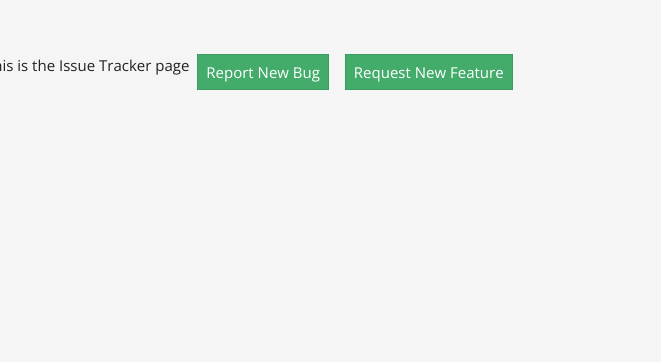
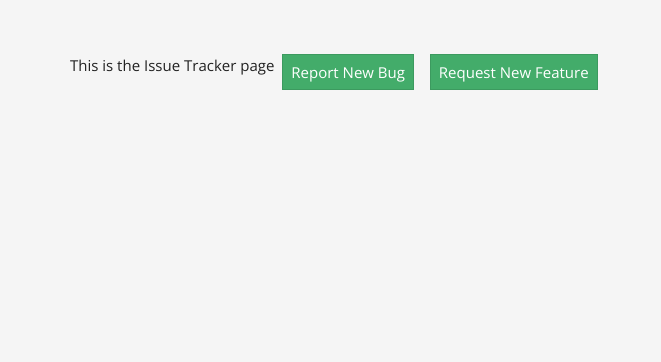
Before and after one commit to kes2401/issue-tracker, a Django app: page /issues/tracker/ in a window 1280 px wide. Shown: the part 58-420 px from the top of the page, without its empty margins (0-661 px from the left). Run offline with Django 3.2, Linux system fonts and the light colour scheme; some libraries are stand-ins or nearby versions.

Commit message:
add div with container class to all templates

```diff
--- a/accounts/templates/login.html
+++ b/accounts/templates/login.html
@@ -2,6 +2,7 @@
 {% load bootstrap_tags %}
 {% block content %}
 
+<div class="container">
     <h1>Login page</h1>
 
     <form method="POST">
@@ -10,5 +11,5 @@
         <input type="submit" value="Login">
     </form>
     <p><a href="{% url 'password_reset' %}">Forgot Password?</a></p>
-
+</div>
 {% endblock %}
--- a/accounts/templates/profile.html
+++ b/accounts/templates/profile.html
@@ -1,6 +1,7 @@
 {% extends 'base.html' %}
 {% load static %}
 {% block content %}
+<div class="container">
     <div class="row detail-container py-5">
         <div class="col-12 col-md-6">
             <h2 class="text-center"><strong><em>Welcome, {{ user.username }}</em></strong></h2>
@@ -94,4 +95,5 @@
             <p class="text-right mr-5"><strong>Total Paid: € 150.00</strong></p>
         </div>
     </div>
+</div>
 {% endblock %}
--- a/accounts/templates/register.html
+++ b/accounts/templates/register.html
@@ -1,6 +1,7 @@
 {% extends 'base.html' %}
 {% load bootstrap_tags %}
 {% block content %}
+<div class="container">
     <h3>This is the user registration page</h3>
 
     <p>If you already have an account you can log in <a href="{% url 'login' %}">here</a></p>
@@ -10,6 +11,5 @@
         {{ registration_form | as_bootstrap }}
         <input type="submit" value="Register">
     </form>
-
-
+</div>
 {% endblock %}
--- a/issues/templates/create_bug.html
+++ b/issues/templates/create_bug.html
@@ -1,6 +1,7 @@
 {% extends 'base.html' %}
 {% load bootstrap_tags %}
 {% block content %}
+<div class="container">
     <div class="row">
         Report A Bug page
         <form method="POST">
@@ -9,4 +10,5 @@
             <input type="submit" class="btn btn-success" value="Submit New Bug">
         </form>
     </div>
+</div>
 {% endblock %}
--- a/issues/templates/create_feature.html
+++ b/issues/templates/create_feature.html
@@ -1,6 +1,7 @@
 {% extends 'base.html' %}
 {% load bootstrap_tags %}
 {% block content %}
+<div class="container">
     <div class="row">
         Request A New Feature
         <form method="POST">
@@ -9,4 +10,5 @@
             <input type="submit" class="btn btn-success" value="Request New Feature">
         </form>
     </div>
+</div>
 {% endblock %}
--- a/issues/templates/tracker.html
+++ b/issues/templates/tracker.html
@@ -1,9 +1,10 @@
 {% extends 'base.html' %}
 {% block content %}
-<div class="row">
-    This is the Issue Tracker page
-    <a href="{% url 'create_bug' %}" class="btn btn-success mx-2">Report New Bug</a>
-    <a href="{% url 'create_feature' %}" class="btn btn-success mx-2">Request New Feature</a>
+<div class="container">
+    <div class="row">
+        This is the Issue Tracker page
+        <a href="{% url 'create_bug' %}" class="btn btn-success mx-2">Report New Bug</a>
+        <a href="{% url 'create_feature' %}" class="btn btn-success mx-2">Request New Feature</a>
+    </div>
 </div>
-
 {% endblock %}
--- a/stats/templates/stats.html
+++ b/stats/templates/stats.html
@@ -1,6 +1,8 @@
 {% extends 'base.html' %}
 {% block content %}
-<div class="row">
-    This is the Stats page
+<div class="container">
+    <div class="row">
+        This is the Stats page
+    </div>
 </div>
 {% endblock %}
```
Lines whose indentation alone changed are shown as unchanged.
